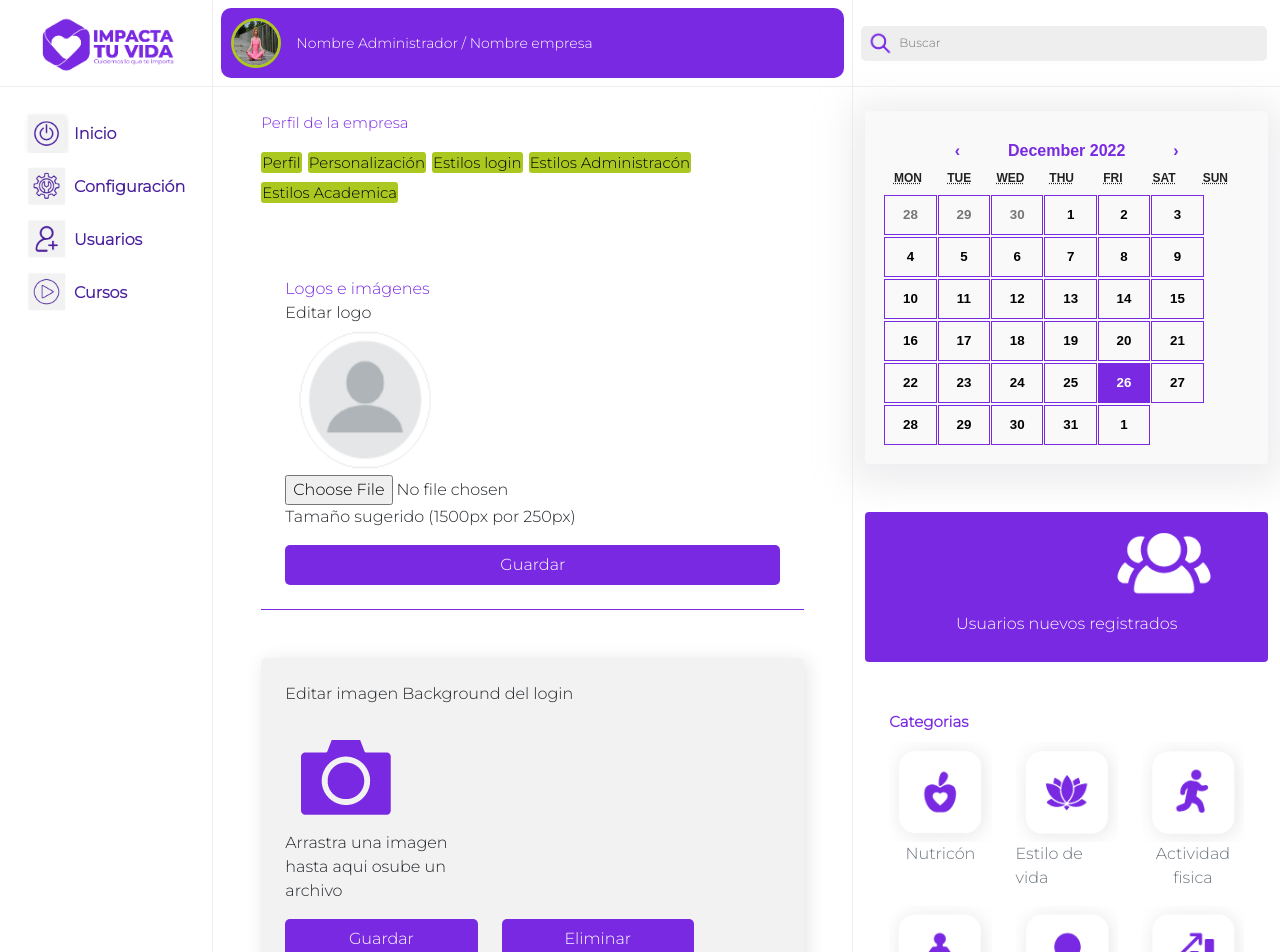
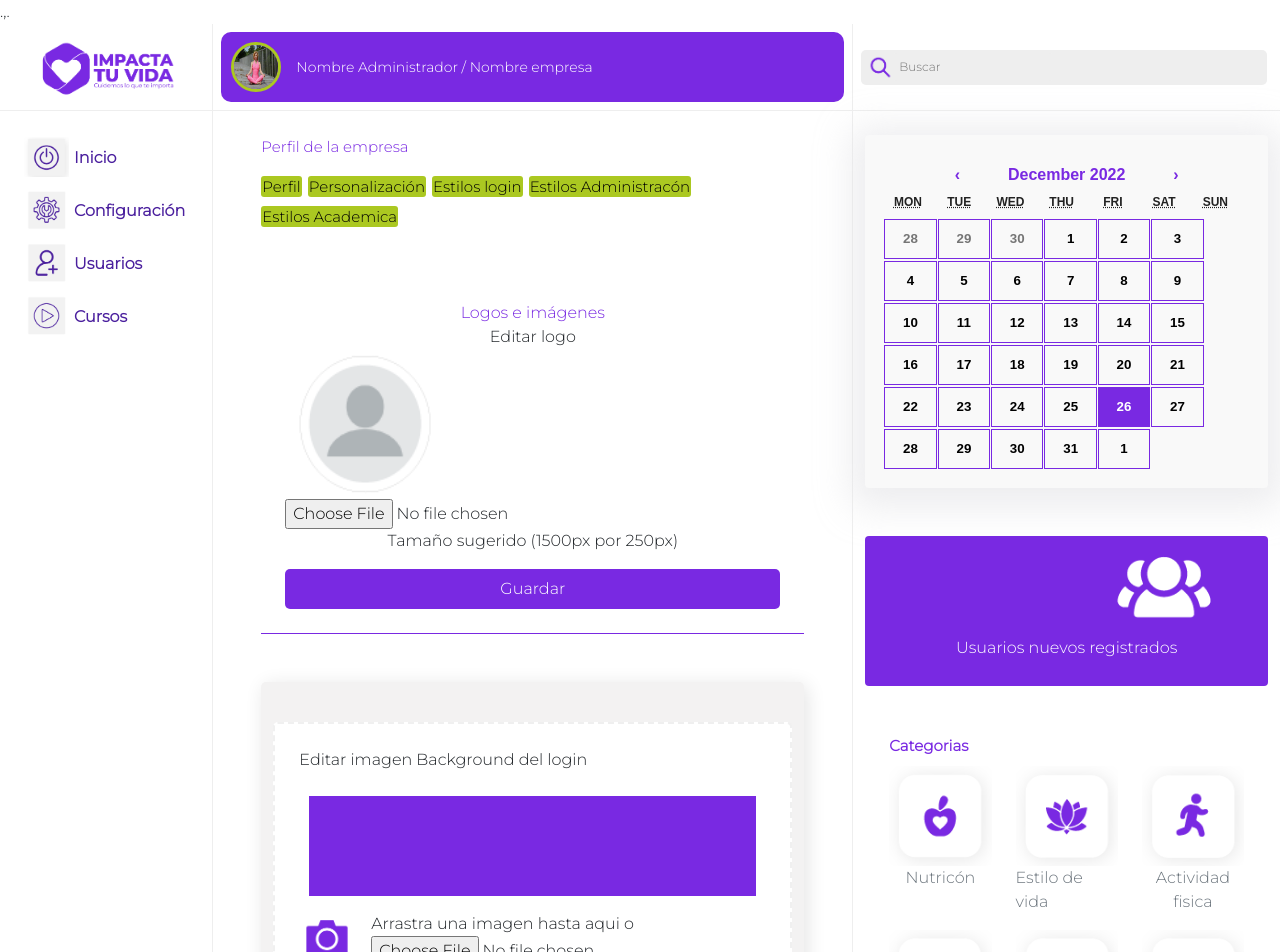
Before and after one commit to anfemoca19/proyecto_impacta, a React (Create React App) app: page /personalization in a window 1280 px wide. Shown: the top 952 px of the page. Built offline with nearby package versions, Linux system fonts and the light colour scheme.

Commit message:
gh-pages add

```diff
--- a/package.json
+++ b/package.json
@@ -2,6 +2,7 @@
   "name": "proyecto-impacta",
   "version": "0.1.0",
   "private": true,
+  "homepage": "https://anfemoca19.github.io/proyecto_Impacta/",
   "dependencies": {
     "@fortawesome/free-regular-svg-icons": "^6.2.1",
     "@fortawesome/free-solid-svg-icons": "^6.2.1",
@@ -10,6 +11,7 @@
     "@testing-library/react": "^13.4.0",
     "@testing-library/user-event": "^13.5.0",
     "clsx": "^1.2.1",
+    "gh-pages": "^4.0.0",
     "react": "^18.2.0",
     "react-calendar": "^4.0.0",
     "react-dom": "^18.2.0",
@@ -19,6 +21,8 @@
     "web-vitals": "^2.1.4"
   },
   "scripts": {
+    "preadeploy":"npm run build",
+    "deploy":"gh-pages -d build",
     "start": "react-scripts start",
     "build": "react-scripts build",
     "test": "react-scripts test",
--- a/src/pages/Personalization/personalization.jsx
+++ b/src/pages/Personalization/personalization.jsx
@@ -18,14 +18,29 @@ import { useState } from "react";
 import Menu from "../../components/Menu/Menu";
 
 export default function Personalization() {
-  const [colorValue, setColorValue] = useState("#000");
+  const [colorValue, setColorValue] = useState("#ffff");
+  const [ImageSelectedPrevious, setImageSelectedPrevious] = useState(null);
+
   const onChangeColorPicker = (event) => {
     const value = event.target.value;
     setColorValue(value);
   };
+
+  const changeImage = (e) => {
+    console.log(e.target.files);
+    if (e.target.files[0] !== undefined) {
+      const reader = new FileReader();
+      reader.readAsDataURL(e.target.files[0]);
+      reader.onload = (e) => {
+        e.preventDefault();
+        setImageSelectedPrevious(e.target.result); // le damos el binario de la imagen para mostrarla en pantalla
+      };
+    }
+  };
   return (
     <>
       {" "}
+      .,.
       <Header />
       <Layout
         navBar={<Navbar />}
@@ -41,7 +56,7 @@ export default function Personalization() {
         <div className="container-fluid ">
           <span className="style-title ">Perfil de la empresa</span>
           <Menu />
-          <div className="p-4 mb-5 container-fluid line-divider-boton">
+          <div className="p-4 mb-5 container-fluid line-divider-boton text-center">
             <div className="row">
               <div className=" grid-container">
                 <span className="style-title-logos">Logos e imágenes</span>
@@ -67,16 +82,30 @@ export default function Personalization() {
           </div>
           <div className="p-4 box-container mb-5 container-fluid p-4">
             <div className="row">
-              <div className="container-arrastra">
-                <div>
-                  <span>Editar imagen Background del login</span>
+              <div className="container-bacgraund mt-3 p-4">
+                <span className="mt-3">Editar imagen Background del login</span>
+                <div className=" d-flex image-upload-wrap mt-4">
+                  <input
+                    className="file-upload-input"
+                    type="file"
+                    name=""
+                    id=""
+                    multiple
+                    onChange={(e) => {
+                      changeImage(e);
+                    }}
+                  />
                 </div>
-                <div className="col-5 mt-3">
-                  <img src={icon_camera} alt="" />
+                <div className=" d-flex col-5 mt-3">
+                  <img
+                    src={icon_camera}
+                    alt="icon-photo"
+                    className="icon-photo"
+                  />
                   <div>
-                    <div>
+                    <div className="ms-3 mb-4">
                       <span>Arrastra una imagen hasta aqui o</span>
-                      <span>sube un archivo</span>
+                      <input type="file" className="style-input-upload" />
                     </div>
                   </div>
                 </div>
@@ -91,9 +120,9 @@ export default function Personalization() {
           </div>
           <div className="p-4 box-container mb-5 container-fluid p-4">
             <div className="row">
-              <div className="container-arrastra">
+              <div className="container-bacgraund">
                 <div className="row p-3">
-                  <label for="favcolor" className="mb-2">
+                  <label htmlFor="favcolor" className="mb-2">
                     Elige un color para el login
                   </label>
                   <input
--- a/src/pages/Personalization/personalization.scss
+++ b/src/pages/Personalization/personalization.scss
@@ -13,6 +13,61 @@
   width: 160px;
   border-radius: 100px;
 }
+
+
+.container-bacgraund{
+  border-radius: 5px;
+  background-color: white;
+  border-width: 2px;
+  border-style: dashed;
+  border-color: #8080801f;
+}
+//drag and drgo
+
+
+.image-upload-wrap {
+  background-color: #7929e2;
+  position: relative;
+  height: 100px;
+  border: 4px solid #7929e2;
+  margin-left: 10px;
+  margin-right: 10px;
+}
+.file-upload-input{
+  position: absolute;
+  margin: 0;
+  padding: 0;
+  width: 100%;
+  height: 100%;
+  outline: none;
+  opacity: 0;
+  cursor: pointer;
+
+}
+
+.image-upload-wrap:hover {
+  background-color: transparent;
+  border: 4px solid #abc821;
+}
+
+.icon-photo{
+height: 50px;
+}
+
+.style-input-upload{
+
+
+}
+input[type=”file”] .style-input-upload {
+  width: 0.1px;
+  height: 0.1px;
+  opacity: 0;
+  overflow: hidden;
+  position: absolute;
+  z-index: -1;
+  }
+
+//estylos elige color login
 .input-select-color{
   height: 50px;
     border: none;
```
Also changed, not shown: 1 other file (tests, documents, lock files or other folders).
